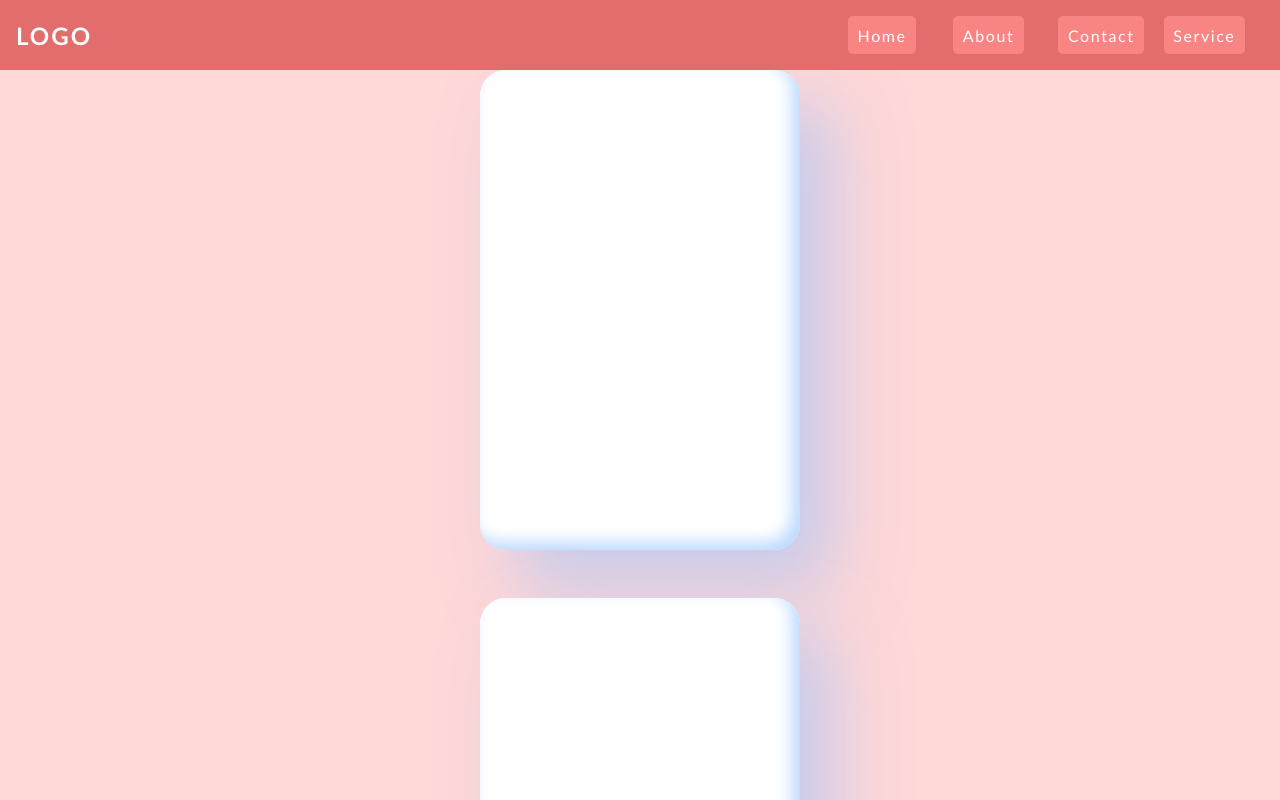
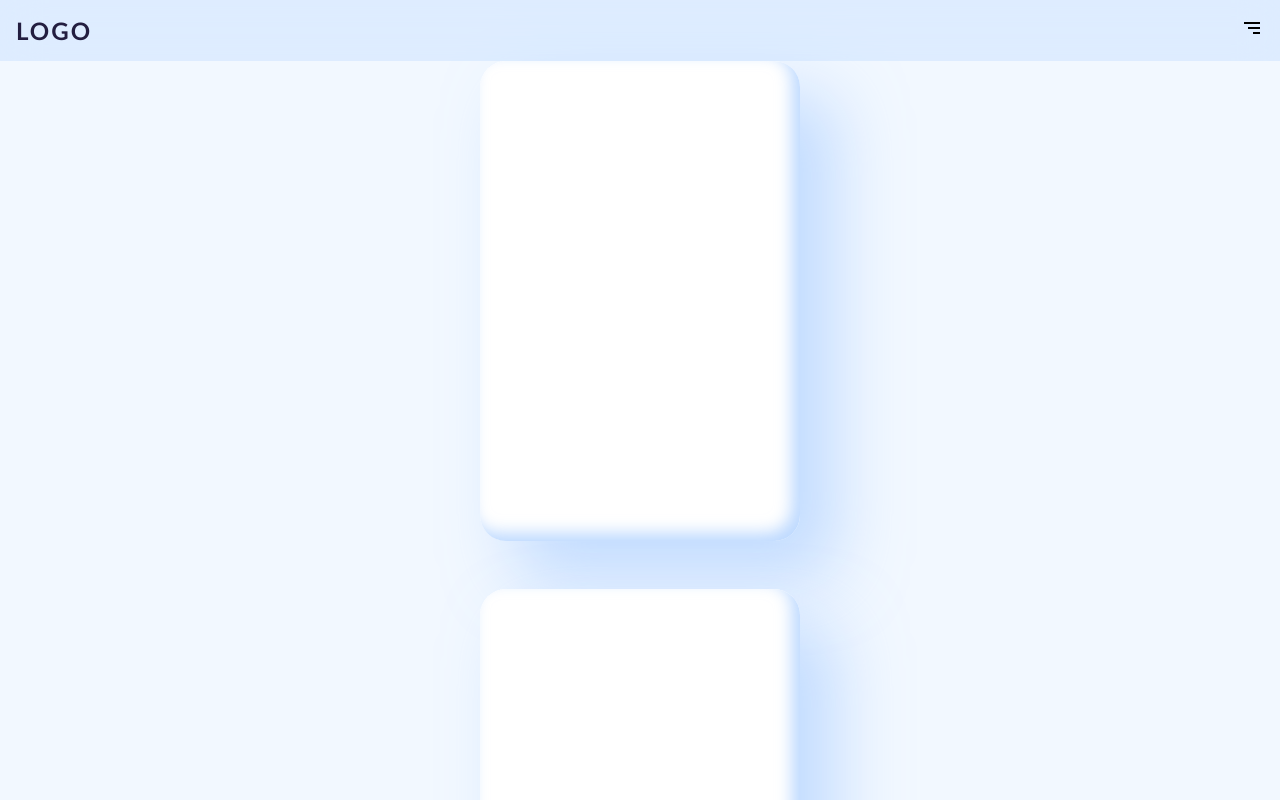
Before and after one commit to rinto11804/vite-project, a Vue app: page / in a window 1280 px wide. Shown: the top 800 px of the page. Built offline with nearby package versions, Linux system fonts and the light colour scheme.

Commit message:
New clay style

```diff
--- a/src/App.vue
+++ b/src/App.vue
@@ -1,15 +1,15 @@
 <script>
 import Card from './components/Card.vue'
-import Sidebar from './components/Sidebar.vue'
+import Navbar from './components/Navbar.vue'
 export default {
    components: {
       Card,
-      Sidebar
+      Navbar
    }
 }
 </script>
 <template>
-   <Sidebar />
+   <Navbar />
    <Card></Card>
    <Card></Card>
    <Card></Card>
--- a/src/components/Card.vue
+++ b/src/components/Card.vue
@@ -3,11 +3,9 @@ export default {
    props: {
       cardWidth: {
          type: String,
-         default: '20rem'
       },
       cardHeight: {
          type: String,
-         default: '30rem'
       }
 
    },
@@ -26,9 +24,6 @@ export default {
 
 
 <style>
-:root {
-   --box-shadow-1: rbga(145, 192, 255, 0.5);
-}
 #app > .card {
    width: 20rem;
    height: 30rem;
--- /dev/null
+++ b/src/components/Navbar.vue
@@ -0,0 +1,45 @@
+<script>
+export default {
+
+}
+</script>
+
+
+<template>
+   <nav>
+      <h1>Logo</h1>
+      <svg
+         class="menu"
+         xmlns="http://www.w3.org/2000/svg"
+         width="24"
+         height="24"
+         viewBox="0 0 24 24"
+         style="fill: rgba(0, 0, 0, 1);"
+      >
+         <path d="M4 6h16v2H4zm4 5h12v2H8zm5 5h7v2h-7z" />
+      </svg>
+   </nav>
+</template>
+
+
+<style>
+nav {
+   position: sticky;
+   top: 0;
+   display: flex;
+   width: 100%;
+   justify-content: space-between;
+   align-self: center;
+   background-color: var(--navbar-back);
+   backdrop-filter: blur(20px);
+   padding: 1rem;
+   font-family: "Trebuchet MS", "Lucida Sans Unicode", "Lucida Grande",
+      "Lucida Sans", Arial, sans-serif;
+   z-index: 10;
+}
+nav > h1 {
+   color: var(--secondary);
+   text-transform: uppercase;
+   letter-spacing: 2px;
+}
+</style>
--- a/src/components/Sidebar.vue
+++ /dev/null
@@ -1,57 +0,0 @@
-<script>
-export default {
-
-}
-</script>
-
-
-<template>
-   <nav>
-      <h1>Logo</h1>
-      <ul>
-         <li>
-            <a href="#">Home</a>
-            <a href="#">About</a>
-            <a href="#">Contact</a>
-            <a href="#">Service</a>
-         </li>
-      </ul>
-   </nav>
-</template>
-
-
-<style>
-nav {
-   position: sticky;
-   width: 100%;
-   display: grid;
-   z-index: 1;
-   grid-template-columns: 1fr 0.5fr;
-   align-items: center;
-   background-color: var(--sidebar-bg-dark);
-   padding: 1rem;
-   font-family: "Trebuchet MS", "Lucida Sans Unicode", "Lucida Grande",
-      "Lucida Sans", Arial, sans-serif;
-}
-nav > h1 {
-   color: white;
-   text-transform: uppercase;
-   letter-spacing: 2px;
-}
-nav > ul > li {
-   display: grid;
-   grid-template-columns: 1fr 1fr 1fr 1fr;
-   background-color: var(--sidebar-bg-dark);
-   grid-gap: 0.3rem;
-}
-nav > ul > li > a {
-   text-decoration: none;
-   width: fit-content;
-   padding: 0.6em;
-   border-radius: 5px;
-   background-color: var(--sidebar-bg-light);
-   color: white;
-   font-weight: 200;
-   letter-spacing: 0.1rem;
-}
-</style>
--- a/style.css
+++ b/style.css
@@ -1,8 +1,8 @@
 :root{
-   --body-background:#FFD8D8;
-   --sidebar-bg-dark:#E36C6C;
-   --sidebar-bg-light:#F98484;
-   --secondary:#552D2D;
+   --body-background:#f2f8ff;
+   --primary:#cae1ff;
+   --secondary:#231e40;
+   --navbar-back:#bbd9ff5c;
 }
 *{
    margin: 0;
```
Also changed, not shown: src/components/NavbarLink.vue (renamed from src/components/SidebarLink.vue).
